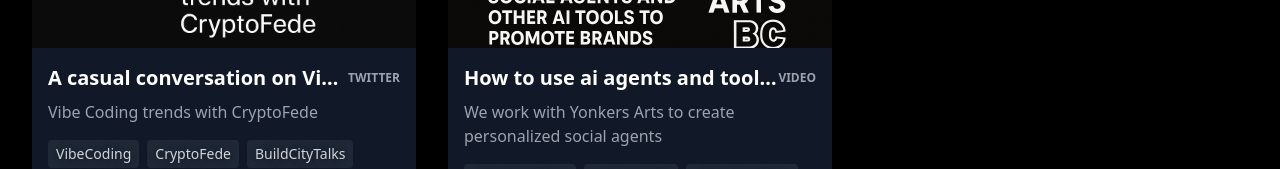
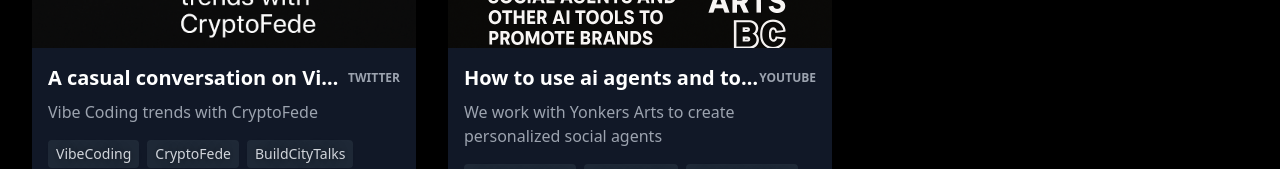
Before and after one commit to buildcity/build-city-site-frontend, a React (Vite) app: page /media in a window 1280 px wide. Shown: the part 1063-1232 px from the top of the page. Built offline with nearby package versions, Linux system fonts and the light colour scheme.

Commit message:
changed media type from video to youtube

```diff
--- a/src/components/MediaCard.tsx
+++ b/src/components/MediaCard.tsx
@@ -6,7 +6,7 @@ export interface Media {
   description: string;
   imageUrl: string;
   url: string;
-  type: "article" | "twitter" | "video" | "workshop" | "bootcamp";
+  type: "article" | "twitter" | "youtube" | "workshop" | "bootcamp";
   tags: string[];
 }
 
--- a/src/data/media.ts
+++ b/src/data/media.ts
@@ -43,7 +43,7 @@ export const mediaItems: Media[] = [
     description: 'We work with Yonkers Arts to create personalized social agents',
     imageUrl: '/media_assets/yonkers arts image for site.png',
     url: 'https://x.com/i/spaces/1BdxYqgYkELxX',
-    type: 'video',
+    type: 'youtube',
     tags: ['AIForCreatives', 'YonkersArts', 'AIForCreatives']
   },
  // {
```
